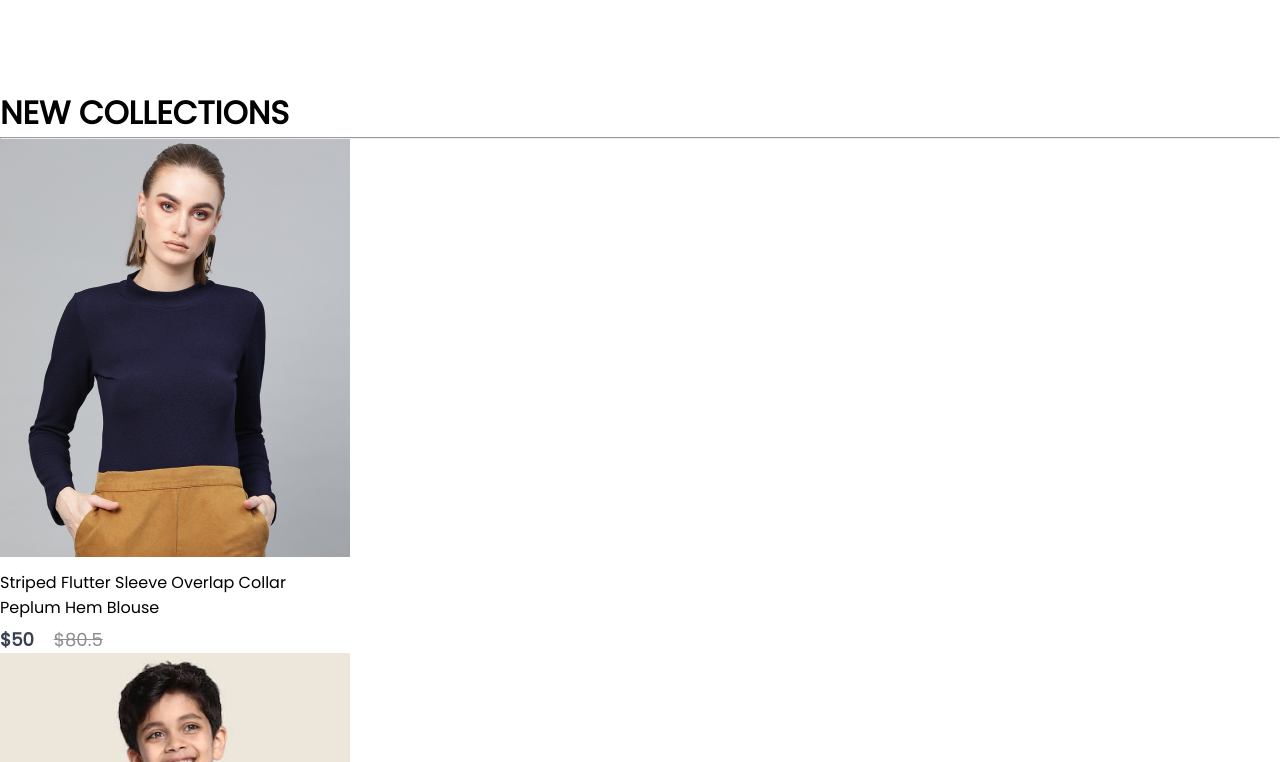
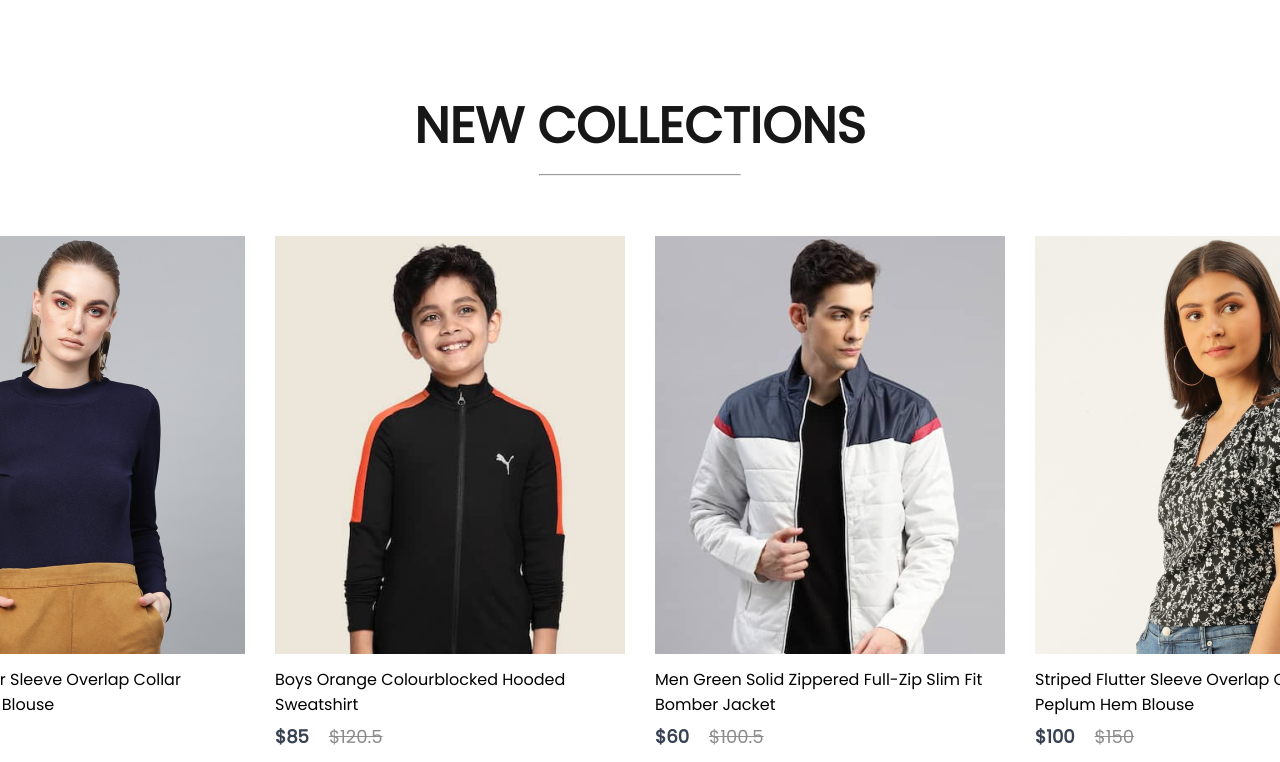
Before and after one commit to ayushpathak477/E-Commerce, a React (Create React App) app in the folder frontend/: page / in a window 1280 px wide. Shown: the part 2158-2920 px from the top of the page. Built offline with nearby package versions, Linux system fonts and the light colour scheme.

Commit message:
Changes on 16:44 on 29/1/25

```diff
--- a/frontend/src/Components/NewCollections/NewCollections.css
+++ b/frontend/src/Components/NewCollections/NewCollections.css
@@ -0,0 +1,24 @@
+.new-collections{
+    display: flex;
+    flex-direction: column;
+    align-items: center;
+    gap: 10px;
+    height: 90vh;
+}
+.new-collections h1{
+    color: #171717;
+    font-size: 50px;
+    font-weight: 600;
+}
+.new-collections hr{
+    width: 200px;
+    height: 6px;
+    border-radius: 10px;
+    background: #252525;
+}
+.collections{
+    display: grid;
+    grid-template-columns: 1fr 1fr 1fr 1fr;
+    margin-top: 50px;
+    gap: 30px ;
+}
```
